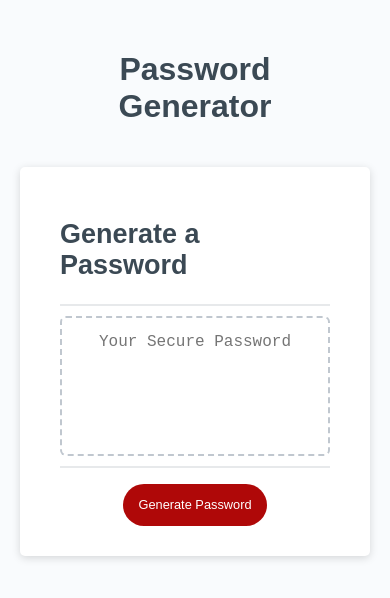
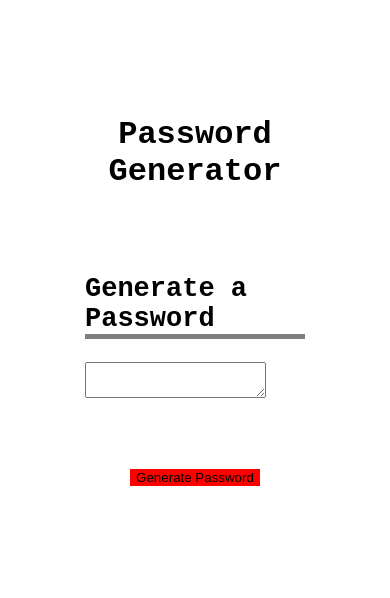
Before and after one commit to Jr-source/Password-Generator, a plain HTML site: page index.html in a window 390 px wide. Drawn offline with Linux system fonts and the light colour scheme.

Commit message:
Start over. index &style

```diff
--- a/assets/script.js
+++ /dev/null
@@ -1,96 +0,0 @@
-// Assignment Code
-var generateBtn = document.querySelector("#generate");
-
-// DECLARE a list of 'numbers'
-var numbers = [0,1,2,3,4,5,6,7,8,9];
-
-// DECLARE a list of 'lowercaseLetters'
-let lowercase = ['a','b','c','d','e','f','g','h','i','j','k','l','m','n','o','p','q','r','s','t','u','v','w','x','y','z'];
-
-// DECLARE a list of 'uppercaseLetters'
-let uppercase = ['A','B','C','D','E','F','G','H','I','J','K','L','M','N','O','P','Q','R','S','T','U','V','W','X','Y','Z'];
-
-// DECLARE a list of 'specialCharacters'
-let symbols = [" ", "!", "#", "$", "%", "&", "'", "(", ")", "*", "+", ",", "-", ".", "/", "\:", "\;", "<", "=", ">", "?", "@", "[", "\\", "]", "^", "_", "`", "{", "|", "}", "~"];
-
-function generatePassword () {
-
-    // PROMPT the user for a 'passwordLength'
-    const passwordLength = prompt("Provide a length");
-
-    //IF NOT ( passwordlength >=8 || paswordLength <= 128 )
-    if( !(passwordLength >=8 || passwordLength<= 128) ) {
-        // THEN ALERT to the user that they need to provide correct length
-        alert("That ain't it.");
-        // AND Exit Funtion
-        return;
-    }
-}
-
-// DECLARE a new list of 'charactersToUse'
-let charactersToUse = [] ;
-
-// CONFIRM if password generator 'isUsingNumbers'
-let useNumbers = confirm('Include numbers in your password');
-// IF 'isUsingNumbers'
-if (useNumbers == true){
-// THEN push 'numbers' into 'charactersToUse' list
-charactersToUse =charactersToUse.concat(numbers);
-}
-// CONFRIM if password generator 'isUsingLowercaseLetters'
-let useLower = confirm ('Include lowercase letters in your password');
-// IF 'isUsingLowercaseLetters'
-if (useLower == true) {
-// THEN push 'lowercaseLetters' into 'charactersToUse' list
-charactersToUse = charactersToUse.concat(lowercase);
-}
-
-
-// CONFIRM if the password generator 'isUsingUppercaseLetters'
-let useUpper = confirm('Include uppercase letters in your password');
-if (useUpper == true){
-// THEN push 'uppercaseLetters' into 'charactersToUse' list
-charactersToUse = charactersToUse.concat(uppercase);
-}
-// CONFIRM if the the password generator 'isUsingSpecialCharactersLetters'
-let useSymbols = confrim('Include symbols in your password');
-// IF 'isUsingSpecialCharactersLetters'
-if (useSymbols == true){
-// Then push 'specialCharacters' into 'charactersToUse' list
-charactersToUse = charactersToUse.concat(symbols);
-}
-
-// NO NUMBER OR CHARACTER PICKED
-if ( !usenumbers && !useLower && !useUpper && !useSymbols){
-    alert('Need to pick number, lowercase, capitalized, or symbol to continue');
-    return;
-}
-// DECLARE a new 'password' string
-var password = "";
-
-// FOR i = 0; CONTINUE as long as i < passswordLength; i++;
-for( var i = 0; i < passwordLength; i++ ) {
-
-}
-
-// WHILE password.length < passwordLength
-while ( password.length < passwordLength) {
-
-
-}
-
-// SELECT 'randomCharacter' a character from 'charactersToUs'
-// APPEND 'randomCharacter' to 'password' string
-
-// WRITE password to the #password input
-function writePassword() {
-
-    var password = generatePassword();
-    var passwordText = document.querySelector("#password");
-
-    passwordText.value = password;
-
-}
-
-// ADD event listener to generate button
-generateBtn.addEventListener("click", writePassword);
--- a/assets/style.css
+++ b/assets/style.css
@@ -1,137 +1,72 @@
 *,
 *::before,
-*::after {
-  box-sizing: border-box;
-}
+*::after {box-sizing: border-box;}
 
 html,
 body,
 .wrapper {
   height: 100%;
-  margin: 0;
-  padding: 0;
+  margin: auto;
+  padding: 0%;
+  padding-top: 25px;
+  padding-right: 20px;
+  padding-left: 20px;
 }
 
 body {
-  font-family: sans-serif;
-  background-color: #f9fbfd;
-}
-
-.wrapper {
-  padding-top: 30px;
-  padding-left: 20px;
-  padding-right: 20px;
+  font-family: 'Courier New', Courier, monospace;
+  background-color: white;
 }
 
 header {
   text-align: center;
   padding: 20px;
-  padding-top: 0px;
-  color: hsl(206, 17%, 28%);
 }
 
-.card {
-  background-color: hsl(0, 0%, 100%);
+.box {
+  background-color: white;
   border-radius: 5px;
   border-width: 1px;
-  box-shadow: rgba(0, 0, 0, 0.15) 0px 2px 8px 0px;
-  color: hsl(206, 17%, 28%);
+  box-shadow: grey;
+  color: black;
   font-size: 18px;
-  margin: 0 auto;
-  max-width: 800px;
-  padding: 30px 40px;
+  margin: auto;
+  max-width: 600px;
+  padding: 20px 25px;
 }
 
-.card-header::after {
-  content: " ";
+.box-header ::after{
+  content: "";
   display: block;
   width: 100%;
-  background: #e7e9eb;
-  height: 2px;
+  background-color: grey;
+  height: 5px;
 }
 
-.card-body {
+.box-body {
   min-height: 100px;
 }
 
-.card-footer {
+.box-footer {
   text-align: center;
 }
 
-.card-footer::before {
-  content: " ";
+.box-footer::before {
+  content: "";
   display: block;
   width: 100%;
-  background: #e7e9eb;
-  height: 2px;
+  background: white;
+  height: 5px;
 }
 
-.card-footer::after {
-  content: " ";
+.box-footer::after {
+  content: "";
   display: block;
   clear: both;
 }
 
-.btn {
+.button {
   border: none;
-  background-color: hsl(360, 91%, 36%);
-  border-radius: 25px;
-  box-shadow: rgba(0, 0, 0, 0.1) 0px 1px 6px 0px rgba(0, 0, 0, 0.2) 0px 1px 1px
-    0px;
-  color: hsl(0, 0%, 100%);
-  display: inline-block;
-  font-size: 22px;
-  line-height: 22px;
-  margin: 16px 16px 16px 20px;
-  padding: 14px 34px;
-  text-align: center;
-  cursor: pointer;
+  background-color: red;
+
 }
-
-button[disabled] {
-  cursor: default;
-  background: #c0c7cf;
-}
-
-.float-right {
-  float: right;
-}
-
-#password {
-  -webkit-appearance: none;
-  -moz-appearance: none;
-  appearance: none;
-  border: none;
-  display: block;
-  width: 100%;
-  padding-top: 15px;
-  padding-left: 15px;
-  padding-right: 15px;
-  padding-bottom: 85px;
-  font-size: 1.2rem;
-  text-align: center;
-  margin-top: 10px;
-  margin-bottom: 10px;
-  border: 2px dashed #c0c7cf;
-  border-radius: 6px;
-  resize: none;
-  overflow: hidden;
-}
-
-@media (max-width: 690px) {
-  .btn {
-    font-size: 1rem;
-    margin: 16px 0px 0px 0px;
-    padding: 10px 15px;
-  }
-
-  #password {
-    font-size: 1rem;
-  }
-}
-
-@media (max-width: 500px) {
-  .btn {
-    font-size: 0.8rem;
-  }
-}
--- a/index.html
+++ b/index.html
@@ -1,34 +1,30 @@
 <!DOCTYPE html>
 <html lang="en">
 <head>
-    <meta charset="UTF-8" />
-    <meta name="viewport" content="width=device-width, initial-scale=1.0" />
-    <meta http-equiv="X-UA-Compatible" content="ie=edge" />
+  <meta charset="UTF-8">
+  <meta name="viewport" content="width=device-width, initial-scale=1.0">
   <title>Password Generator</title>
-    <link rel="stylesheet" href="assets/style.css" />
+  <link rel="stylesheet" href="assets/style.css">
 </head>
 <body>
   <div class="wrapper">
     <header>
       <h1>Password Generator</h1>
     </header>
-      <div class="card">
-        <div class="card-header">
+    <div class ="box">
+      <div class ="box-header">
         <h2>Generate a Password</h2>
       </div>
-        <div class="card-body">
-          <textarea
-            readonly
-            id="password"
-            placeholder="Your Secure Password"
-            aria-label="Generated Password"
-          ></textarea>
+      <div class ="box-body">
+        <textarea readonly id="password" placeholder="Your Secure Password" aria-label="Gernerated Password">
+        </textarea>
       </div>
-        <div class="card-footer">
-          <button id="generate" class="btn">Generate Password</button>
+      <div class ="box-footer">
+        <button id ="generate" class ="button">Generate Password</button>
       </div>
     </div>
   </div>
-    <script src="assets/script.js"></script>
+  <script src ="assets/script.js"></script>
+
 </body>
 </html>
```
Lines whose indentation alone changed are shown as unchanged.
